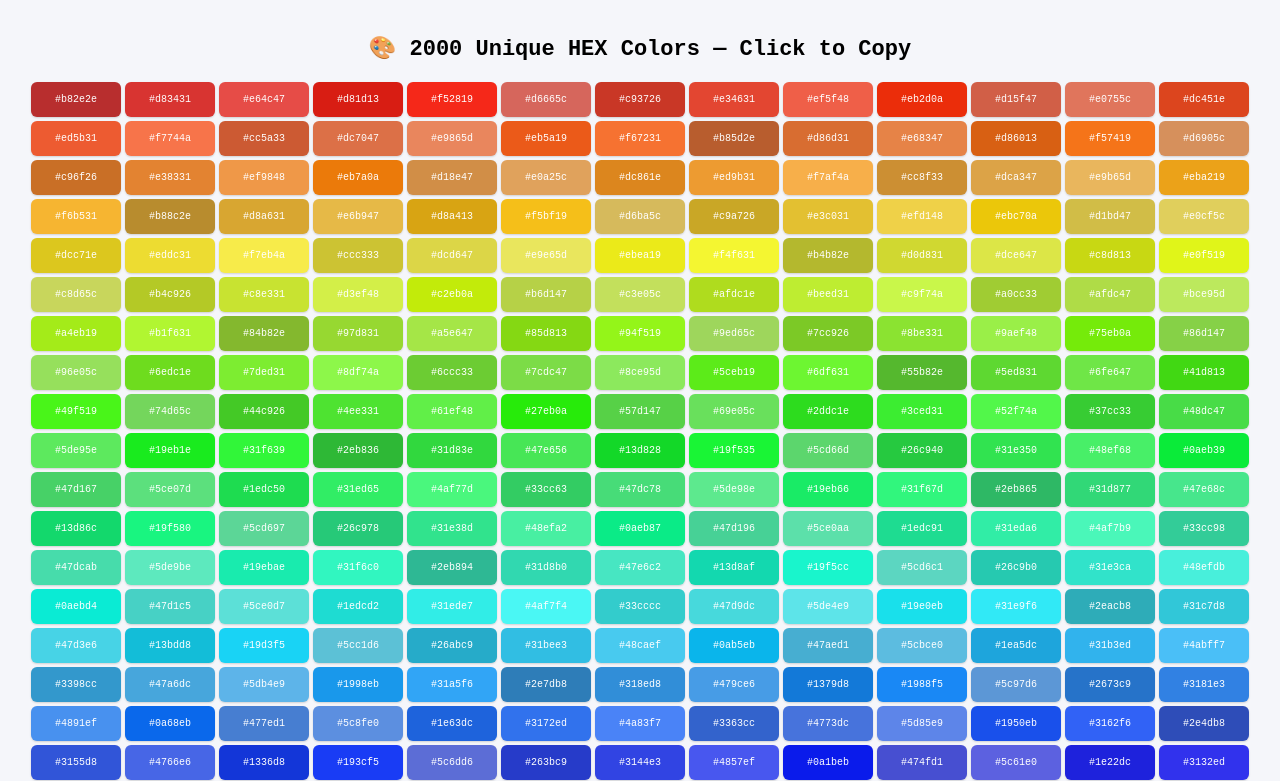
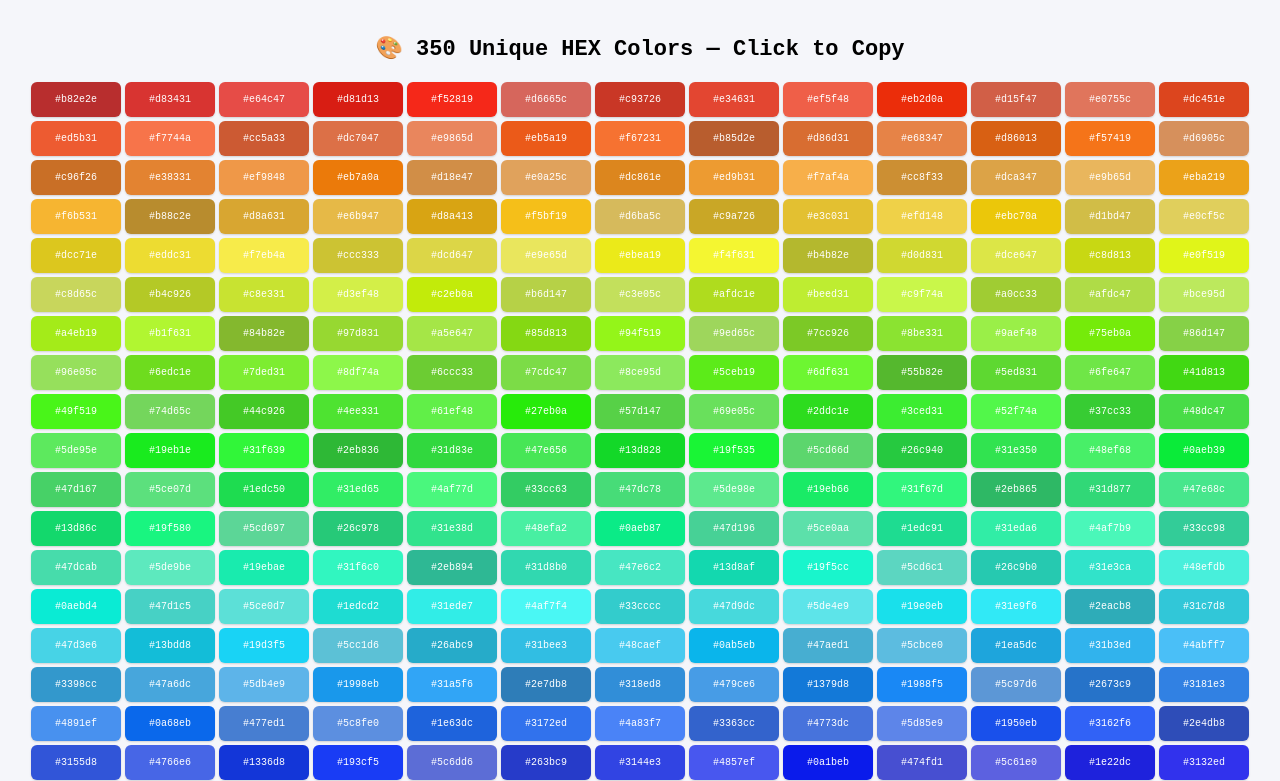
Before and after one commit to mritunjay-pramanick/color, a plain HTML site: page index.html in a window 1280 px wide. Shown: the top 781 px of the page. Drawn offline with Linux system fonts and the light colour scheme.

Commit message:
update 2

```diff
--- a/index.html
+++ b/index.html
@@ -2,7 +2,7 @@
 <html lang="en">
 <head>
   <meta charset="UTF-8">
-  <title>2000 Unique HEX Colors</title>
+  <title>350 Unique HEX Colors</title>
   <style>
     body {
       font-family: monospace;
@@ -59,7 +59,7 @@
   </style>
 </head>
 <body>
-  <h1>🎨 2000 Unique HEX Colors — Click to Copy</h1>
+  <h1>🎨 350 Unique HEX Colors — Click to Copy</h1>
   <div class="container" id="colorGrid"></div>
   <div id="toast">Copied!</div>
 
@@ -124,7 +124,7 @@
     });
     colorGrid.appendChild(fragment);
 
-    console.log("🎨 Generated 2000 HEX Colors:", colors);
+    console.log("🎨 Generated 350 HEX Colors:", colors);
   </script>
 </body>
 </html>
```
